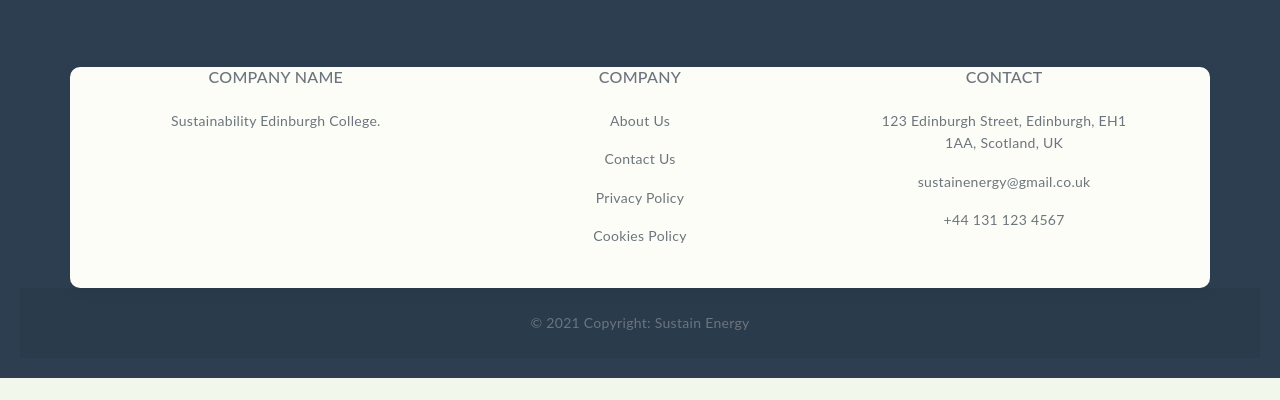
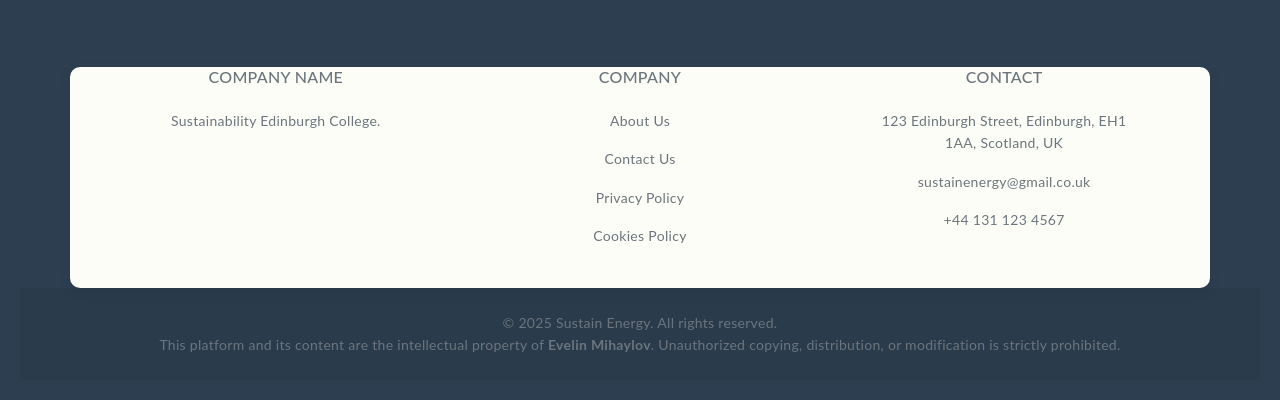
Before and after one commit to evelinmiha/sustainabilityApp, a PHP site: page /aboutUs.php in a window 1280 px wide. Shown: the part 841-1241 px from the top of the page. Before the commit the page ends 1219 px from the top, so only its background shows below. Run offline with PHP 8.4, Linux system fonts and the light colour scheme.

Commit message:
Update footer.php

```diff
--- a/footer.php
+++ b/footer.php
@@ -28,9 +28,11 @@
           <p>
             <a href="aboutUs.php" class="text-reset">About Us</a>
           </p>
+          <?php if (!isset($_SESSION['admin_id'])): ?>
           <p>
-            <a href="contactPage.php" class="text-reset">Contact Us</a>
-          </p>
+         <a href="contactPage.php" class="text-reset">Contact Us</a>
+        </p>
+          <?php endif; ?>
           <p>
             <a href="privacyPolicy.php" class="text-reset">Privacy Policy</a>
           </p>
@@ -58,12 +60,13 @@
   </section>
   <!-- Section: Links  -->
 
-  <!-- Copyright -->
-  <div class="text-center p-4" style="background-color: rgba(0, 0, 0, 0.05);">
-    © 2021 Copyright:
-    <a class="text-reset fw-bold" href="https://yourwebsite.com">Sustain Energy</a>
-  </div>
-  <!-- Copyright -->
+<!-- Copyright -->
+<div class="text-center p-4" style="background-color: rgba(0, 0, 0, 0.05); font-size: 14px;">
+  © 2025 Sustain Energy. All rights reserved.<br>
+  This platform and its content are the intellectual property of <strong>Evelin Mihaylov</strong>.
+  Unauthorized copying, distribution, or modification is strictly prohibited.
+</div>
+<!-- Copyright -->
 </footer>
 <!-- Footer -->
 
```
